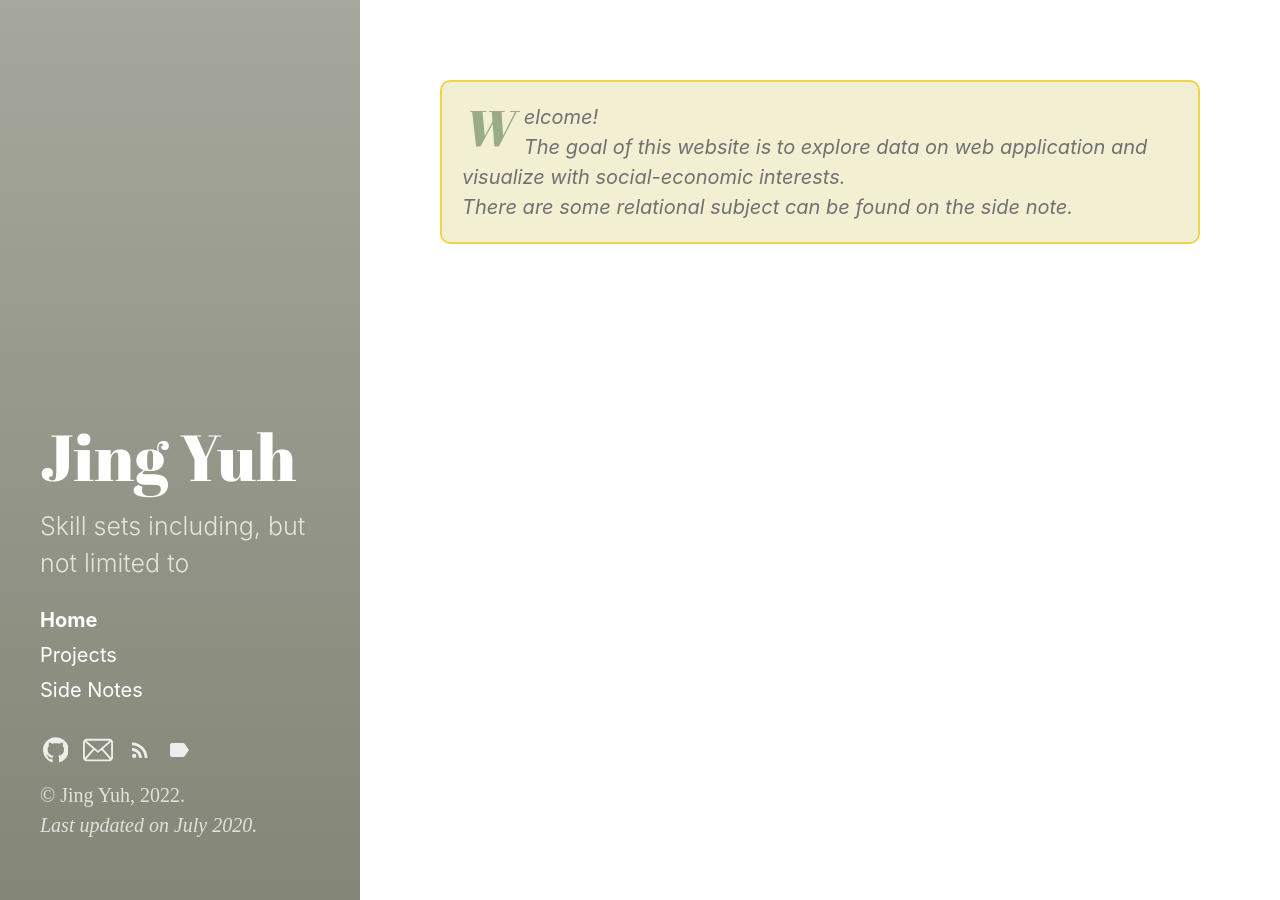
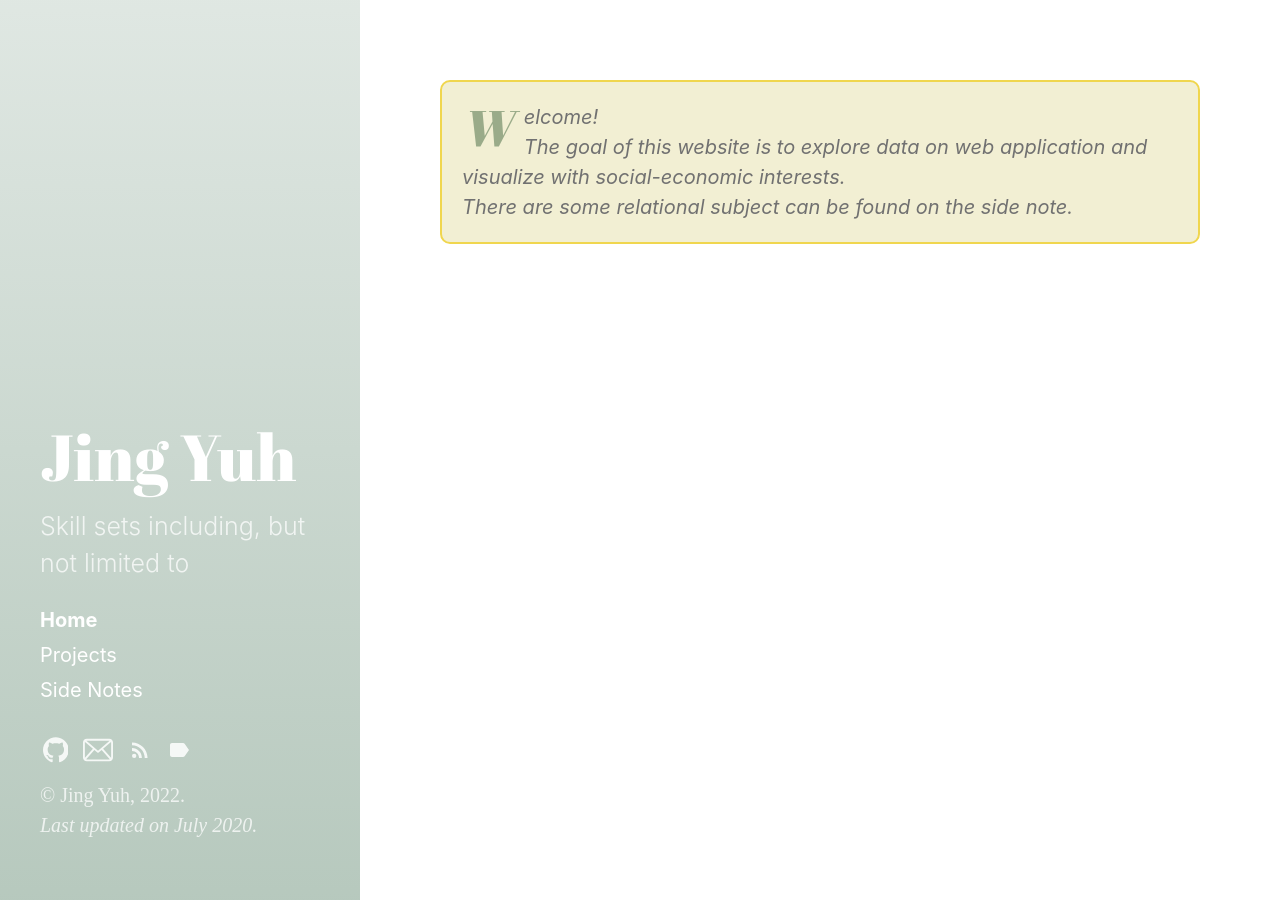
Before and after one commit to jyang123-bit/Website, a Jekyll site: the page built from index.html, in a window 1280 px wide. Built offline with Jekyll 4.4.1, drawn with Linux system fonts in a browser that asks for light colours; the list of posts is cut into pages by our own code.

Commit message:
Update _variables.scss

```diff
--- a/_sass/hydeout/_variables.scss
+++ b/_sass/hydeout/_variables.scss
@@ -42,7 +42,7 @@ $code-font-family: 'Gill Sans','Gill Sans MT',Calibri,sans-serif !default;
 $code-color: #bf616a !default;
 
 // Hyde theming
-$sidebar-bg-color:  #95978a !default;
+$sidebar-bg-color:  #CBD8D0 !default;
 //sage theme combination(sage:#9AAB89,#f2efd3, neon green#39FF14)
 //maroon theme combination(maroon:#4d0000,#e9e6e0, dark green:#001a0d)
 // green #51A03B, light green #DCF7DD
```
